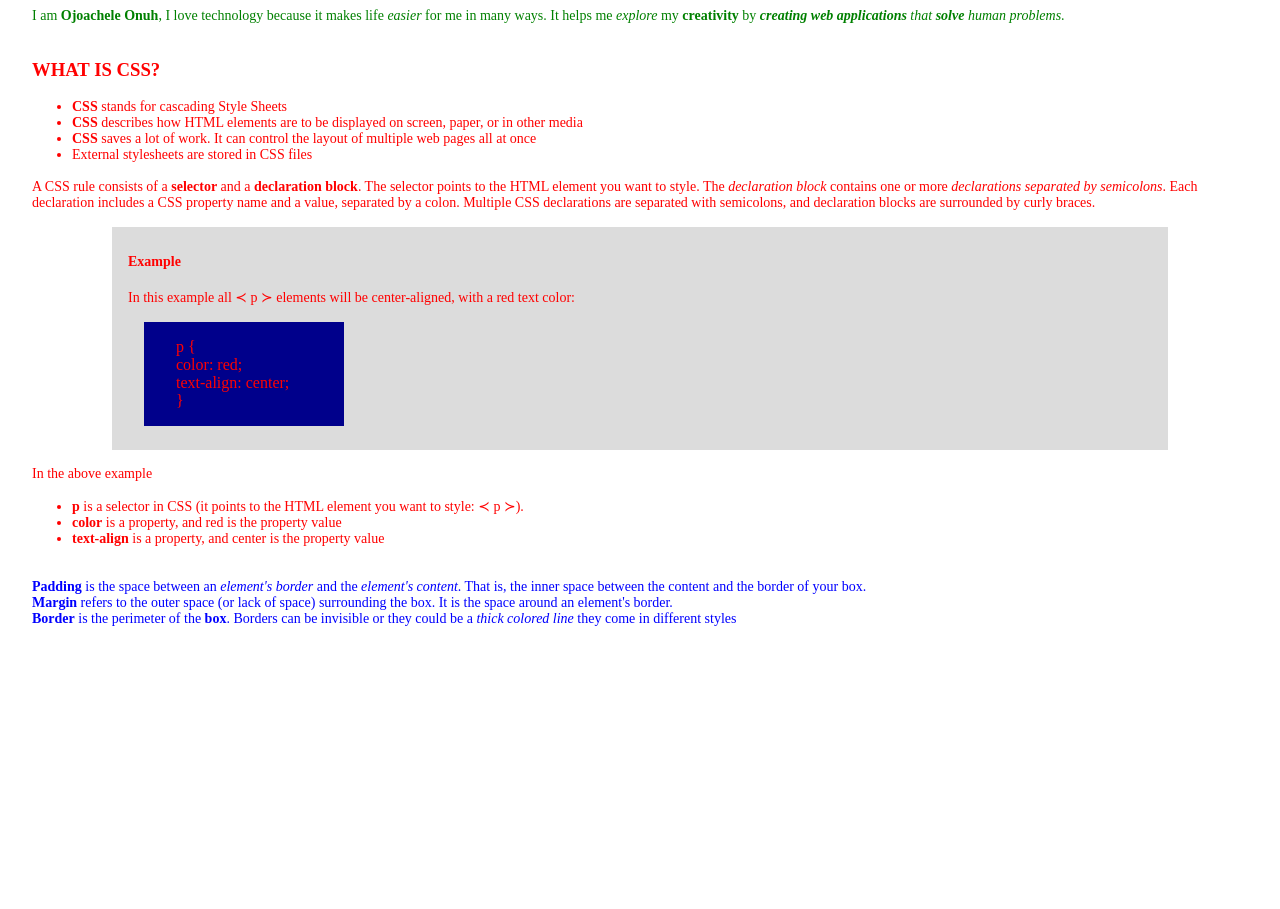
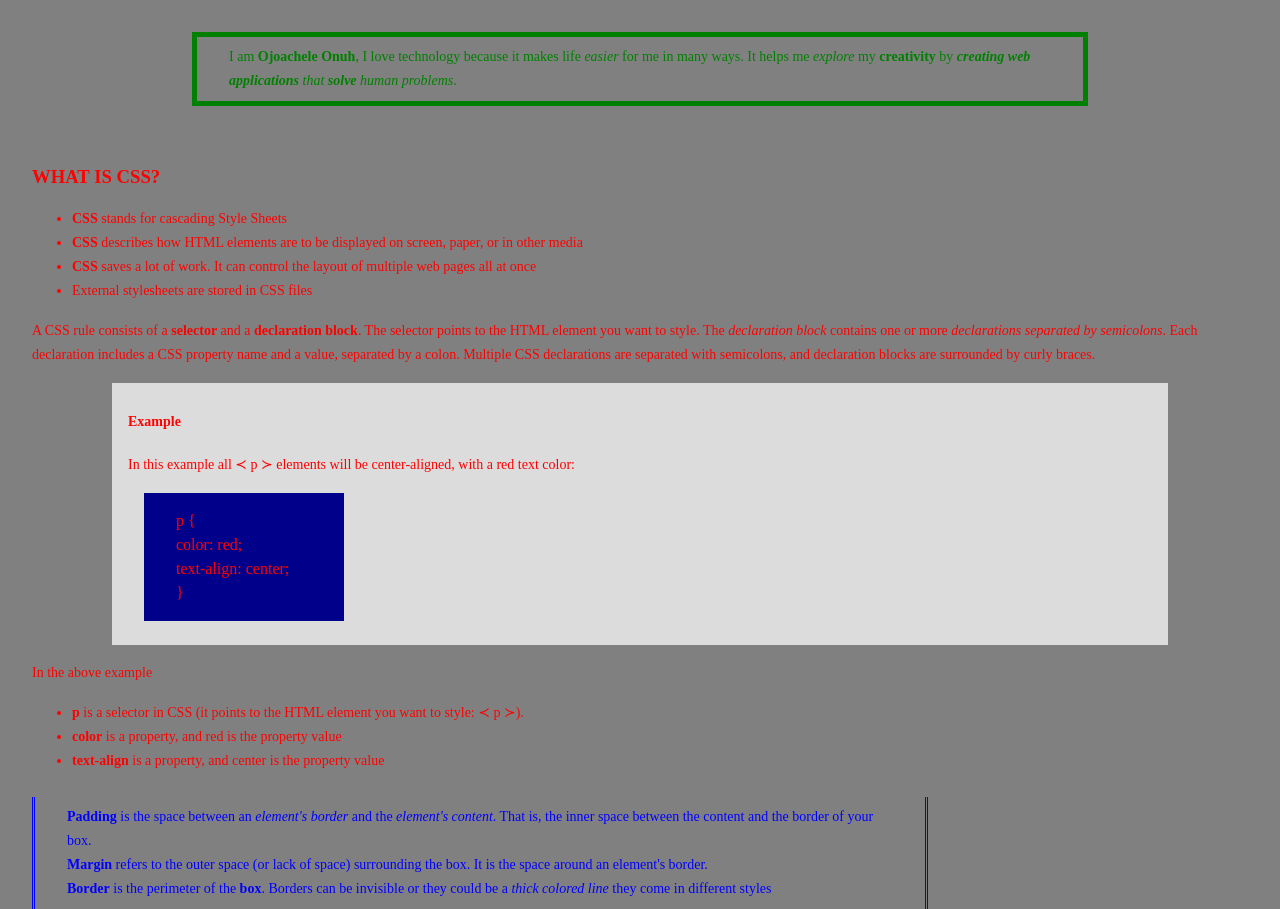
Before and after one commit to Achele/CSS-Assignment, a plain HTML site: page index.html in a window 1280 px wide. Before the commit the page ends 800 px from the top, so only its background shows below. Drawn offline with Linux system fonts and the light colour scheme.

Commit message:
Update style.css

```diff
--- a/style.css
+++ b/style.css
@@ -4,17 +4,30 @@
   box-sizing: border-box;
 }
 body,
-p {
+p,
+.container {
   margin: 0;
   padding: 0;
 }
-
+body {
+  background: gray;
+  line-height: 1.5em;
+}
+.container {
+  background: whitesmoke;
+  width: 70%;
+  padding: 1em 2em;
+  margin: 2em auto;
+}
 h1 {
   font-size: 18px;
 }
 .section1 {
   color: green;
   padding: 0.5em 2em;
+  border: 5px solid green;
+  width: 70%;
+  margin: 2em auto;
 }
 
 .section1 p {
@@ -24,6 +37,7 @@ h1 {
 .section2 {
   color: red;
   padding: 0.5em 2em;
+  /* margin: 2em 0.5em; */
 }
 .section2 h2,
 .section2 p,
@@ -43,8 +57,12 @@ h1 {
   margin: 1em;
 }
 .section3 {
+  width: 70%;
   color: blue;
   padding: 0.5em 2em;
+  border-right: 3px double blue;
+  border-left: 3px double blue;
+  margin: 0 2em;
 }
 .section3 p,
 .section3 h3 {
```
